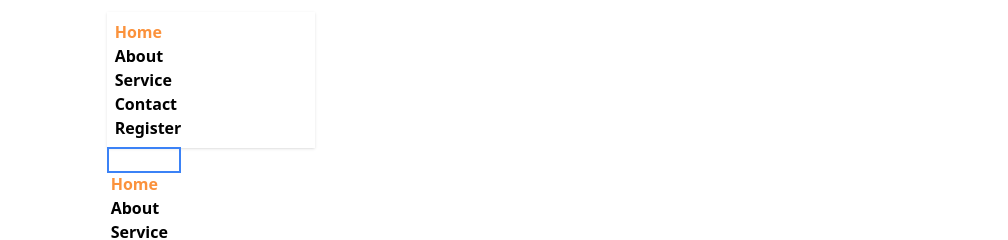
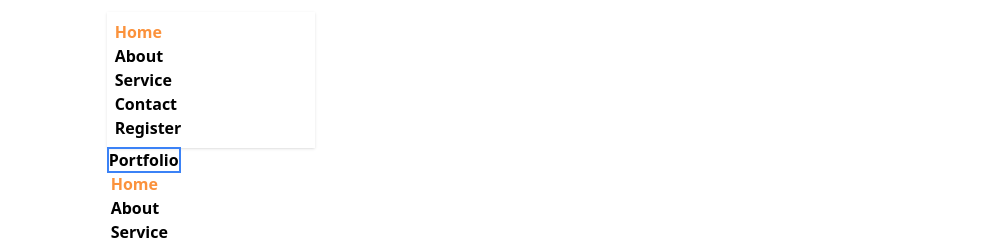
Before and after one commit to shaheen-020/Portfolio, a React (Vite) app: page / in a window 1280 px wide. Shown: the top 240 px of the page, without its empty margins (0-1008 px from the left). Built offline with nearby package versions, Linux system fonts and the light colour scheme.

Commit message:
change portfoilio theme and background

```diff
--- a/src/components/Navbar/Navbar.jsx
+++ b/src/components/Navbar/Navbar.jsx
@@ -35,7 +35,7 @@ const Navbar = () => {
                                 {navLinks}
                             </ul>
                         </div>
-                        <a href="/" class="btn btn-outline text-base font-bold border-2 border-blue-500 text-white">
+                        <a href="/" class="btn btn-primary text-base font-bold border-2 border-blue-500">
                             Portfolio
                         </a>
 
```
